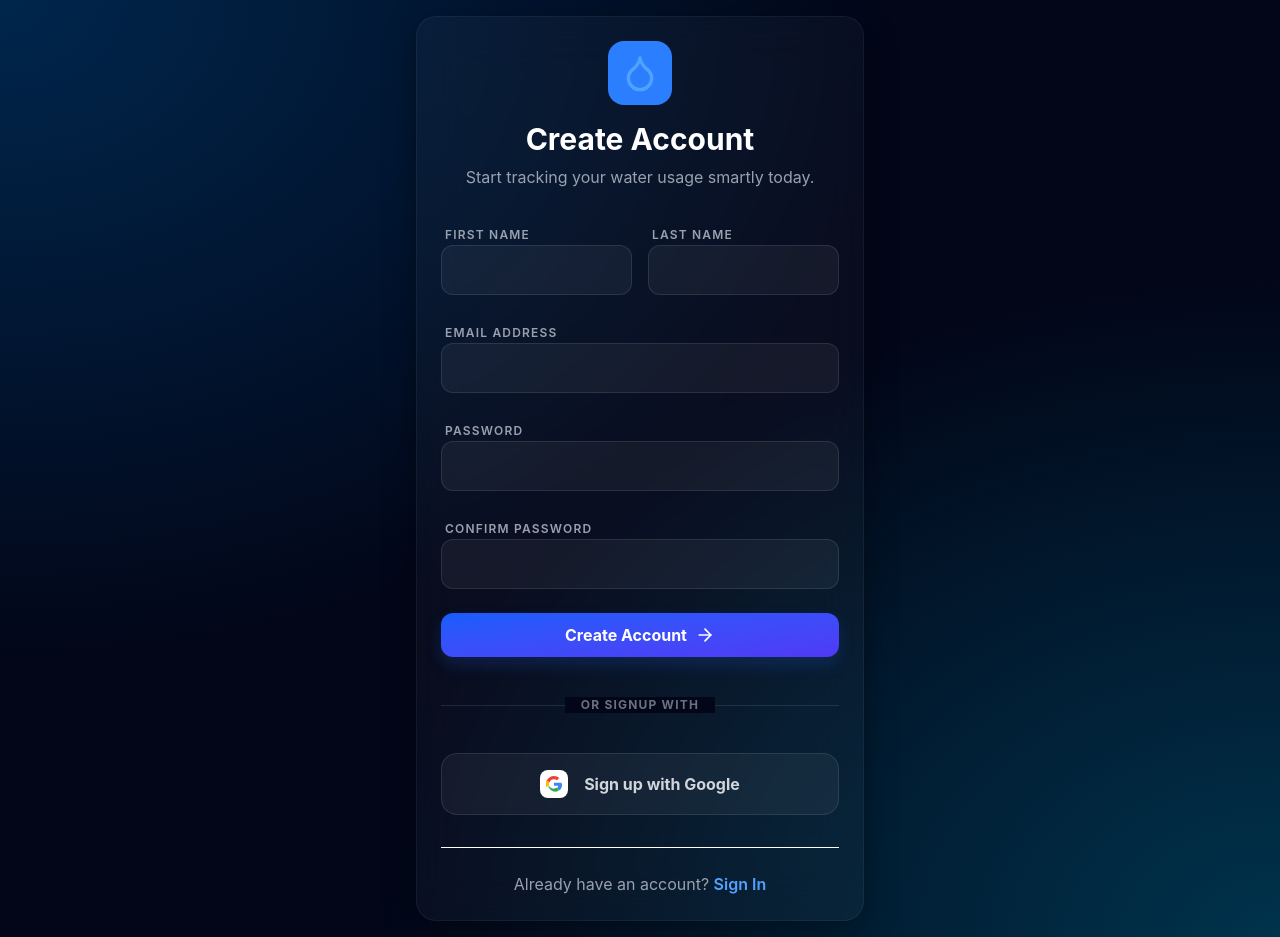
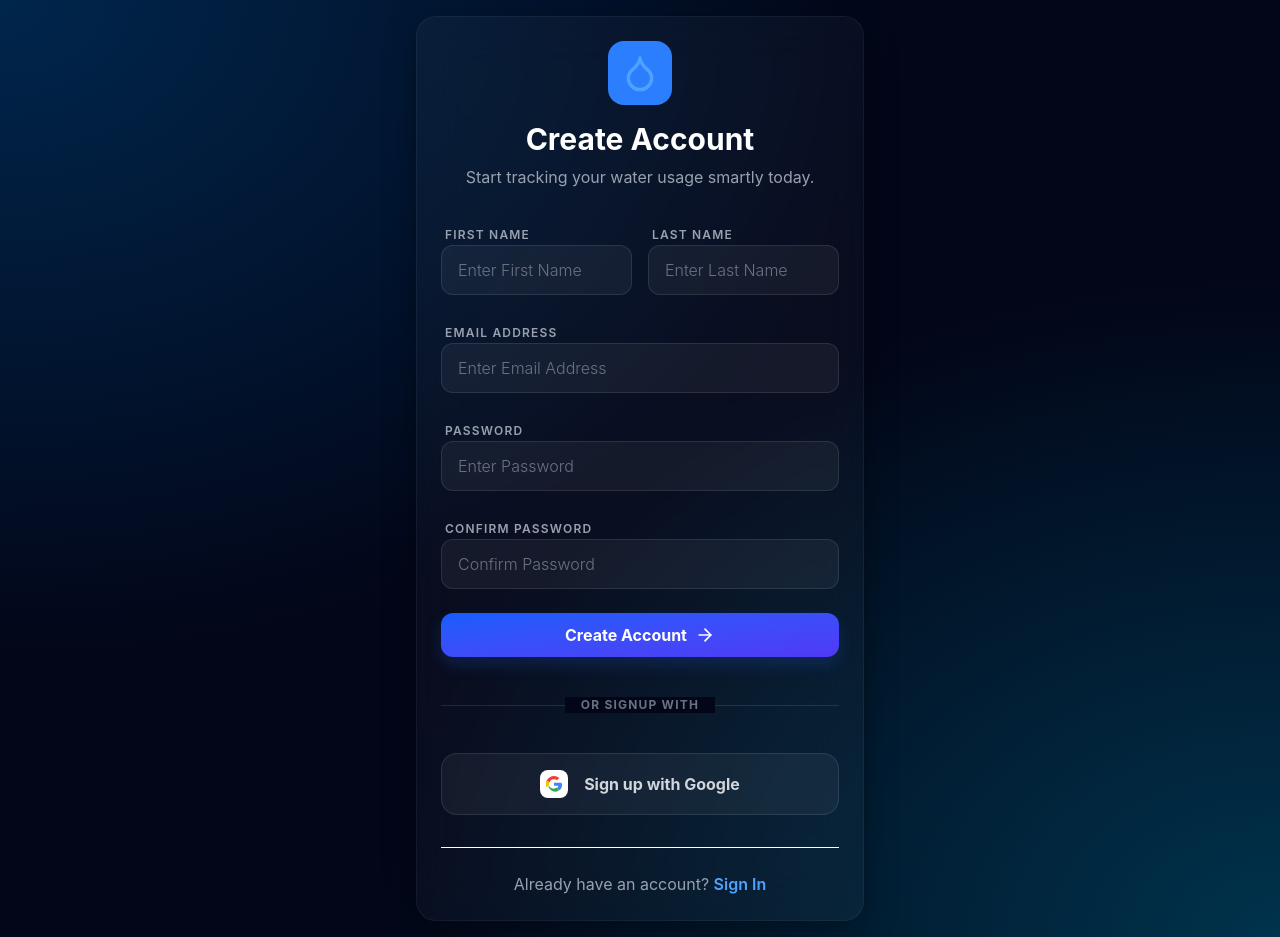
Before and after one commit to tagore66/AquaSmart-smart-water-management-, a React (Vite) app in the folder frontend/: page /signup in a window 1280 px wide. Built offline with nearby package versions, Linux system fonts and the light colour scheme; no server answers.

Commit message:
UI: add descriptive placeholders to auth forms

```diff
--- a/frontend/src/components/LoginForm.jsx
+++ b/frontend/src/components/LoginForm.jsx
@@ -53,7 +53,7 @@ const LoginForm = ({ onSuccess, onSwitchToSignup }) => {
                             required
                             value={email}
                             onChange={(e) => setEmail(e.target.value)}
-                            placeholder=""
+                            placeholder="Enter Email Address"
                             className="input-field px-4"
                         />
                     </div>
@@ -67,7 +67,7 @@ const LoginForm = ({ onSuccess, onSwitchToSignup }) => {
                             required
                             value={password}
                             onChange={(e) => setPassword(e.target.value)}
-                            placeholder=""
+                            placeholder="Enter Password"
                             className="input-field px-4"
                         />
                     </div>
--- a/frontend/src/components/SignupForm.jsx
+++ b/frontend/src/components/SignupForm.jsx
@@ -66,7 +66,7 @@ const SignupForm = ({ onSuccess, onSwitchToLogin }) => {
                                 required
                                 value={formData.firstName}
                                 onChange={handleChange}
-                                placeholder=""
+                                placeholder="Enter First Name"
                                 className="input-field px-4 py-3"
                             />
                     </div>
@@ -78,7 +78,7 @@ const SignupForm = ({ onSuccess, onSwitchToLogin }) => {
                             required
                             value={formData.lastName}
                             onChange={handleChange}
-                            placeholder=""
+                            placeholder="Enter Last Name"
                             className="input-field px-4 py-3"
                         />
                     </div>
@@ -92,7 +92,7 @@ const SignupForm = ({ onSuccess, onSwitchToLogin }) => {
                         required
                         value={formData.email}
                         onChange={handleChange}
-                        placeholder=""
+                        placeholder="Enter Email Address"
                         className="input-field px-4 py-3"
                     />
                 </div>
@@ -106,7 +106,7 @@ const SignupForm = ({ onSuccess, onSwitchToLogin }) => {
                             required
                             value={formData.password}
                             onChange={handleChange}
-                            placeholder=""
+                            placeholder="Enter Password"
                             className="input-field px-4 py-3"
                         />
                     </div>
@@ -118,7 +118,7 @@ const SignupForm = ({ onSuccess, onSwitchToLogin }) => {
                             required
                             value={formData.confirmPassword}
                             onChange={handleChange}
-                            placeholder=""
+                            placeholder="Confirm Password"
                             className="input-field px-4 py-3"
                         />
                     </div>
--- a/frontend/src/pages/Login.jsx
+++ b/frontend/src/pages/Login.jsx
@@ -65,7 +65,7 @@ const Login = () => {
                                 required
                                 value={email}
                                 onChange={(e) => setEmail(e.target.value)}
-                                placeholder=""
+                                placeholder="Enter Email Address"
                                 className="input-field px-4"
                             />
                         </div>
@@ -79,7 +79,7 @@ const Login = () => {
                                 required
                                 value={password}
                                 onChange={(e) => setPassword(e.target.value)}
-                                placeholder=""
+                                placeholder="Enter Password"
                                 className="input-field px-4"
                                 />
                         </div>
--- a/frontend/src/pages/Signup.jsx
+++ b/frontend/src/pages/Signup.jsx
@@ -74,7 +74,7 @@ const Signup = () => {
                                     required
                                     value={firstName}
                                     onChange={(e) => setFirstName(e.target.value)}
-                                    placeholder=""
+                                    placeholder="Enter First Name"
                                     className="input-field px-4"
                                 />
                             </div>
@@ -87,7 +87,7 @@ const Signup = () => {
                                     required
                                     value={lastName}
                                     onChange={(e) => setLastName(e.target.value)}
-                                    placeholder=""
+                                    placeholder="Enter Last Name"
                                     className="input-field px-4"
                                 />
                             </div>
@@ -102,7 +102,7 @@ const Signup = () => {
                                 required
                                 value={email}
                                 onChange={(e) => setEmail(e.target.value)}
-                                placeholder=""
+                                placeholder="Enter Email Address"
                                 className="input-field px-4"
                             />
                         </div>
@@ -116,7 +116,7 @@ const Signup = () => {
                                 required
                                 value={password}
                                 onChange={(e) => setPassword(e.target.value)}
-                                placeholder=""
+                                placeholder="Enter Password"
                                 className="input-field px-4"
                             />
                         </div>
@@ -130,7 +130,7 @@ const Signup = () => {
                                 required
                                 value={confirmPassword}
                                 onChange={(e) => setConfirmPassword(e.target.value)}
-                                placeholder=""
+                                placeholder="Confirm Password"
                                 className="input-field px-4"
                             />
                         </div>
```
